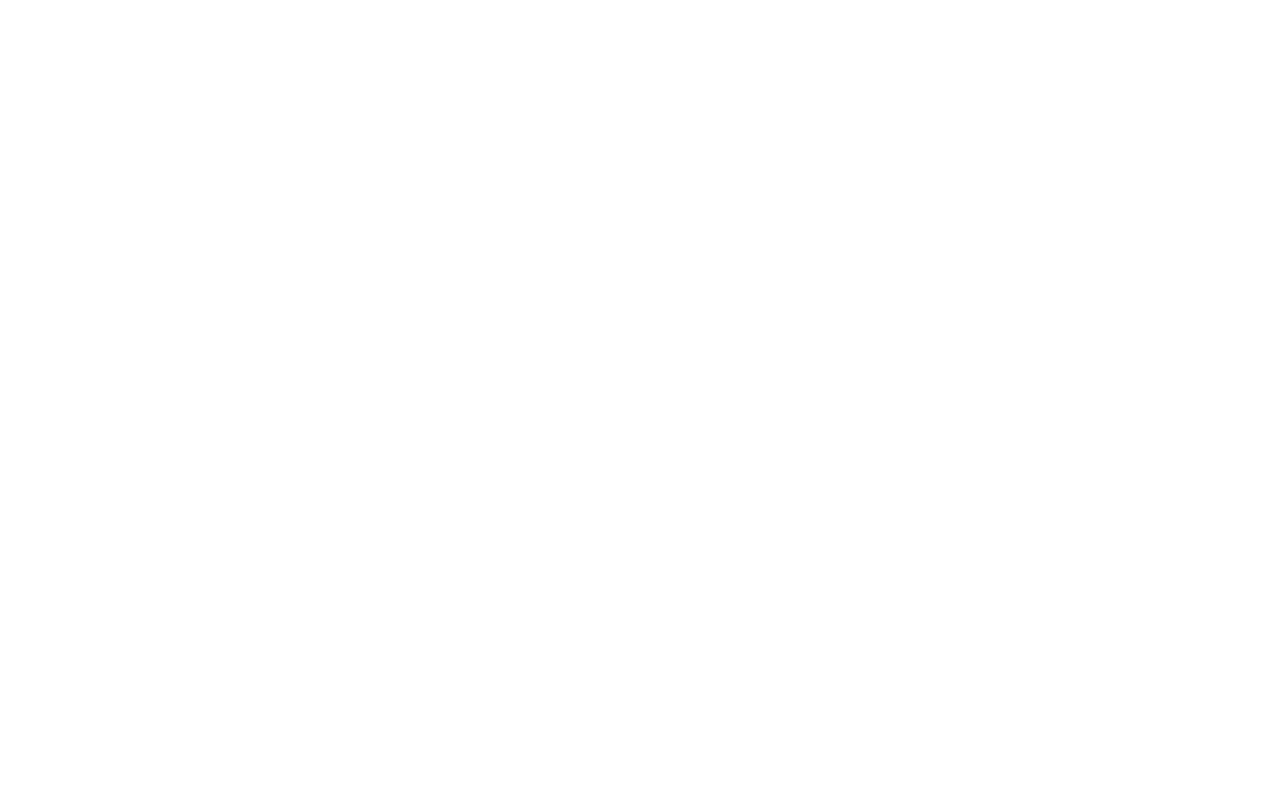
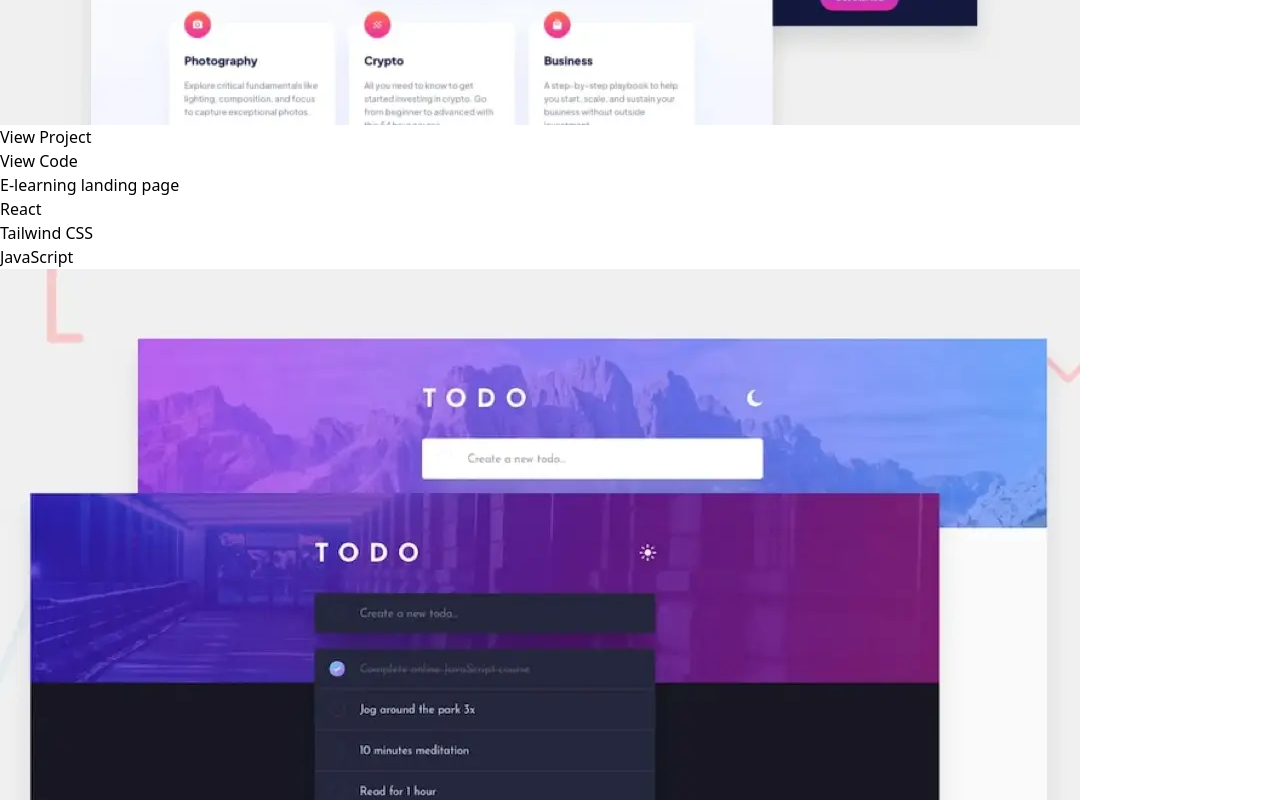
Before and after one commit to Kiunga1/Codsoft-internship, a React (Vite) app in the folder my-portfolio/: page / in a window 1280 px wide. Shown: the part 1460-2260 px from the top of the page. Before the commit the page ends 800 px from the top, so only its background shows below. Built offline with nearby package versions, Linux system fonts and the light colour scheme.

Commit message:
Add projects  section

```diff
--- a/my-portfolio/src/App.jsx
+++ b/my-portfolio/src/App.jsx
@@ -3,6 +3,7 @@
 import Header from './components/Header'
 import HeroSection from './components/HeroSection'
 import SkillsSection from './components/SkillsSection';
+import ProjectsSection from './components/ProjectsSection';
 
 const App = () => {
   return (
@@ -13,6 +14,8 @@
         <hr className="section-divider" />
       </div>
       <SkillsSection/>
+      <ProjectsSection/>
+
     </div>
   )
 }
--- /dev/null
+++ b/my-portfolio/src/components/ProjectCard.jsx
@@ -0,0 +1,26 @@
+/* eslint-disable react/prop-types */
+import React from 'react'
+
+const ProjectCard = ({ imageUrl, title, skills, projectUrl, codeUrl }) => {
+  return (
+    <div className="relative">
+      <div className="bg-gray-50 rounded-lg shadow-md overflow-hidden p-2">
+        <img src={imageUrl} alt={title} className="w-full h-auto mb-4" />
+        <div className="h-auto absolute inset-0 bg-black opacity-0 hover:opacity-50 flex justify-center items-center">
+          <div className="text-white text-center">
+            <p className="mb-2"><a href={projectUrl} className="underline text-white hover:border-b hover:border-white">View Project</a></p>
+            <p><a href={codeUrl} className="underline text-white hover:border-b hover:border-white">View Code</a></p>
+          </div>
+        </div>
+        <h3 className="text-xl font-semibold mb-2">{title}</h3>
+        <div className="flex flex-wrap">
+          {skills.map((skill, index) => (
+            <div key={index} className="bg-gray-200 text-gray-800 text-sm rounded-full py-1 px-2 mr-2 mb-2">{skill}</div>
+          ))}
+        </div>
+      </div>
+    </div>
+  );
+}
+
+export default ProjectCard
--- /dev/null
+++ b/my-portfolio/src/components/ProjectsSection.jsx
@@ -0,0 +1,45 @@
+import React from 'react'
+import ProjectCard from './ProjectCard';
+
+const ProjectsSection = () => {
+    //project data
+  const projects = [
+    {
+      imageUrl: 'public/assets/thumbnail-project-2-large.webp',
+      title: 'E-learning landing page',
+      skills: ['React', 'Tailwind CSS', 'JavaScript'],
+      projectUrl: 'https://skilled-e-learning-landing-page-by-a.netlify.app/',
+      codeUrl: 'https://github.com/Kiunga1/Skilled-E-learning-landing-page'
+    },
+    {
+      imageUrl: 'public/assets/thumbnail-project-3-large.webp',
+      title: 'Todo web app',
+      skills: ['React', 'JavaScript', 'Tailwind CSS'],
+      projectUrl: 'https://todoproapplication.netlify.app/',
+      codeUrl: 'https://github.com/Kiunga1/To-do-app'
+    }
+
+  ];
+  return (
+    <section className="py-16 bg-gray-200">
+    <div className="container mx-auto px-4">
+      <h2 className="text-2xl font-bold mb-4">Projects</h2>
+      <div className="grid grid-cols-1 md:grid-cols-2 lg:grid-cols-2 gap-8">
+        {projects.map((project, index) => (
+          <ProjectCard
+            key={index}
+            imageUrl={project.imageUrl}
+            title={project.title}
+            skills={project.skills}
+            projectUrl={project.projectUrl}
+            codeUrl={project.codeUrl}
+          />
+        ))}
+      </div>
+    </div>
+  </section>
+
+  )
+}
+
+export default ProjectsSection
--- a/my-portfolio/src/components/SkillsSection.jsx
+++ b/my-portfolio/src/components/SkillsSection.jsx
@@ -3,9 +3,9 @@
 const SkillsSection = () => {
   return (
     <section className="bg-gray-200 text-black py-16">
-    <div className="container mx-auto px-4 justify-center text-center md:justify-start md:text-left">
+    <div className="container mx-auto px-4 justify-center text-center md:justify-start ">
       <h2 className="text-3xl font-bold mb-4">Skills</h2>
-      <div className="grid grid-cols-1 md:grid-cols-2 lg:grid-cols-3 gap-4 md:justify-start">
+      <div className="grid grid-cols-1 md:grid-cols-2 lg:grid-cols-3 gap-4 md:justify-start md:text-left">
         <div className='text-xl font-semibold'>HTML5</div>
         <div className='text-xl font-semibold'>CSS3 (including Flexbox and Grid)</div>
         <div className='text-xl font-semibold'>JavaScript</div>
```
Also changed, not shown: my-portfolio/public/assets/thumbnail-project-2-large.webp (added), my-portfolio/public/assets/thumbnail-project-3-large.webp (added).
